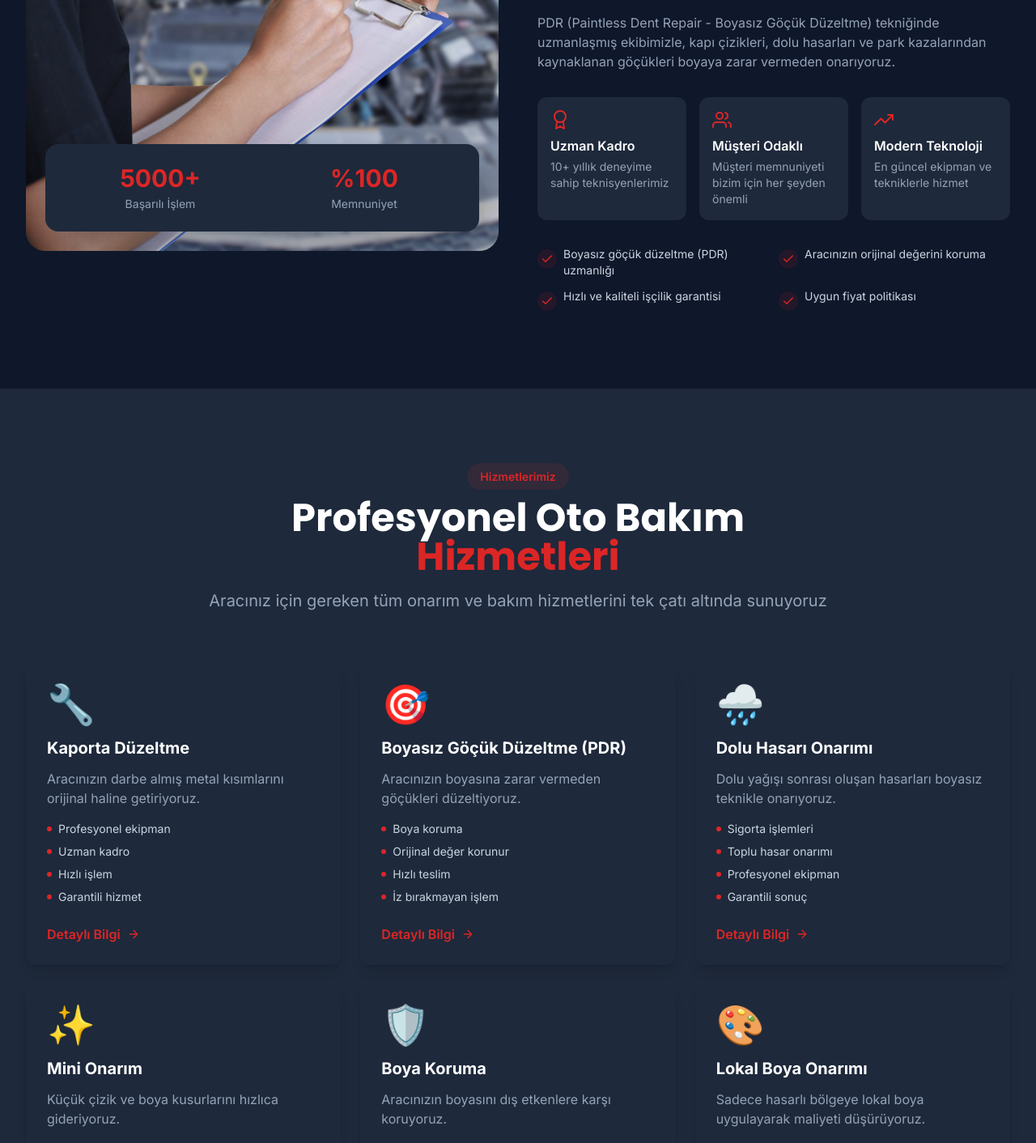
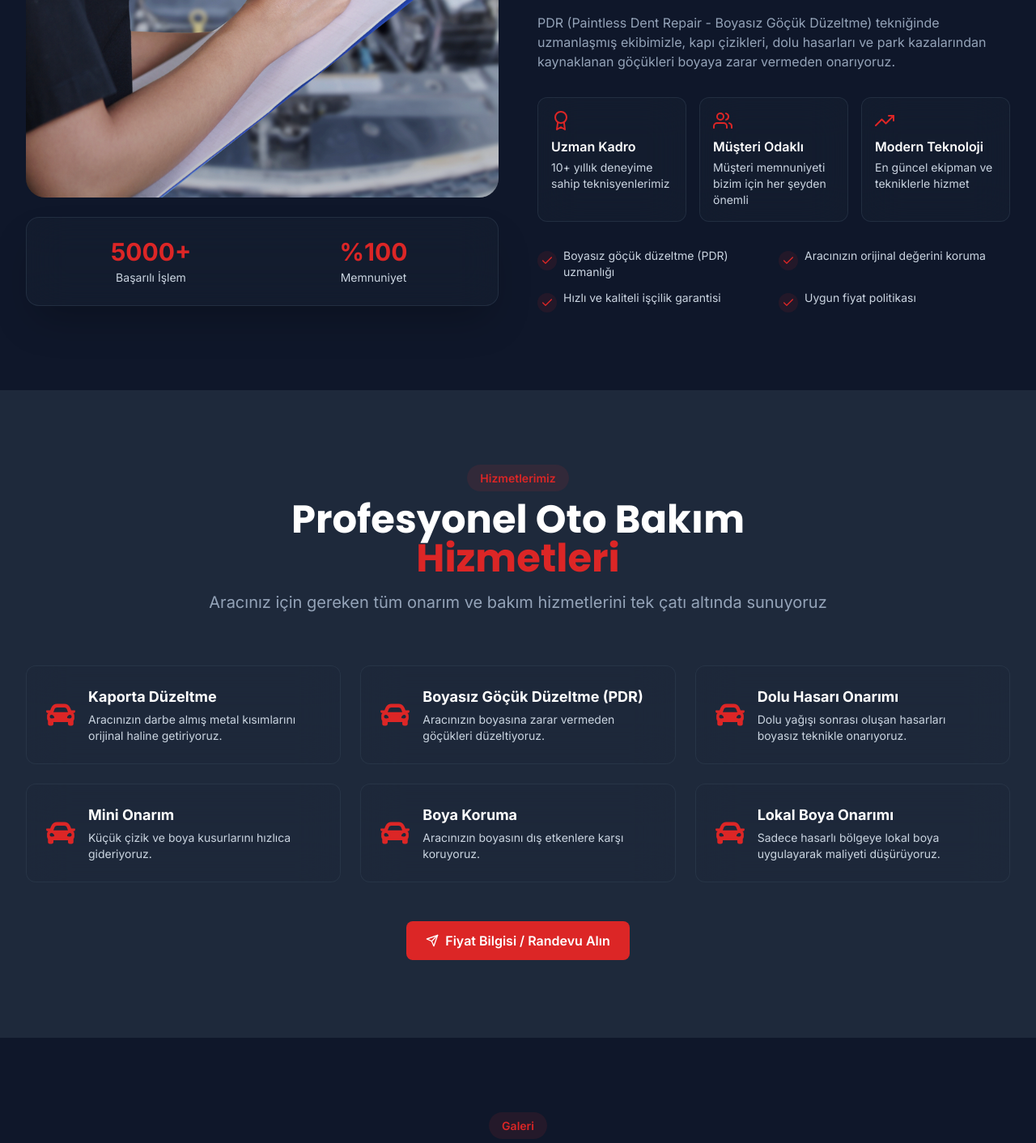
Before and after one commit to taqume/ozkanOtoGocuk, a Next.js app: page / in a window 1280 px wide. Shown: the part 1160-2572 px from the top of the page at 81% size. Built offline with nearby package versions, Linux system fonts and the light colour scheme.

Commit message:
hizmetlerimiz bölümü de güncellendi

```diff
--- a/components/sections/About.tsx
+++ b/components/sections/About.tsx
@@ -40,7 +40,7 @@ const About = () => {
             whileInView={{ opacity: 1, x: 0 }}
             viewport={{ once: true }}
             transition={{ duration: 0.6 }}
-            className="relative"
+            className="space-y-6"
           >
             <div className="relative w-full h-[500px] rounded-3xl overflow-hidden">
               <Image
@@ -52,18 +52,18 @@ const About = () => {
               />
               {/* Gradient overlay */}
               <div className="absolute inset-0 bg-gradient-to-t from-slate-900/30 to-transparent"></div>
+            </div>
 
-              {/* Overlay Stats Card */}
-              <div className="absolute bottom-6 left-6 right-6 bg-slate-800 rounded-2xl shadow-2xl p-6">
+            {/* Stats Card - Below Image */}
+            <div className="bg-slate-800/30 backdrop-blur-xl border border-slate-700/50 rounded-2xl shadow-2xl p-6">
               <div className="grid grid-cols-2 gap-4">
                 <div className="text-center">
                   <div className="text-3xl font-bold text-primary mb-1">5000+</div>
-                    <div className="text-sm text-slate-400">Başarılı İşlem</div>
+                  <div className="text-sm text-slate-300">Başarılı İşlem</div>
                 </div>
                 <div className="text-center">
                   <div className="text-3xl font-bold text-primary mb-1">%100</div>
-                    <div className="text-sm text-slate-400">Memnuniyet</div>
-                  </div>
+                  <div className="text-sm text-slate-300">Memnuniyet</div>
                 </div>
               </div>
             </div>
@@ -109,11 +109,11 @@ const About = () => {
                   whileInView={{ opacity: 1, y: 0 }}
                   viewport={{ once: true }}
                   transition={{ delay: index * 0.1 }}
-                  className="bg-slate-800 p-4 rounded-xl"
+                  className="bg-slate-800/30 backdrop-blur-xl border border-slate-700/50 p-4 rounded-xl hover:bg-slate-800/40 transition-all duration-300"
                 >
                   <div className="text-primary mb-2">{feature.icon}</div>
                   <h3 className="font-semibold mb-1 text-white">{feature.title}</h3>
-                  <p className="text-sm text-slate-400">
+                  <p className="text-sm text-slate-300">
                     {feature.description}
                   </p>
                 </motion.div>
--- a/components/sections/Services.tsx
+++ b/components/sections/Services.tsx
@@ -1,9 +1,9 @@
 'use client';
 
-import Link from 'next/link';
 import { motion } from 'framer-motion';
-import { SERVICES } from '@/lib/data';
-import { FiArrowRight } from 'react-icons/fi';
+import { SERVICES, getWhatsAppLink } from '@/lib/data';
+import { FiSend } from 'react-icons/fi';
+import { FaCar } from 'react-icons/fa';
 
 const Services = () => {
   return (
@@ -40,44 +40,25 @@ const Services = () => {
               whileInView={{ opacity: 1, y: 0 }}
               viewport={{ once: true }}
               transition={{ delay: index * 0.1 }}
-              className="card group hover:border-primary border-2 border-transparent"
+              className="bg-slate-800/30 backdrop-blur-xl border border-slate-700/50 rounded-xl p-6 flex items-center gap-4 hover:bg-slate-800/40 hover:border-primary/50 transition-all duration-300 group"
             >
               {/* Icon */}
-              <div className="text-5xl mb-4 transform group-hover:scale-110 transition-transform">
-                {service.icon}
+              <div className="text-4xl text-primary flex-shrink-0 transform group-hover:scale-110 transition-transform">
+                <FaCar />
               </div>
 
+              {/* Content */}
+              <div className="flex-1">
                 {/* Title */}
-              <h3 className="text-xl font-bold mb-3 group-hover:text-primary transition-colors">
+                <h3 className="text-lg font-bold mb-1 group-hover:text-primary transition-colors">
                   {service.title}
                 </h3>
 
                 {/* Description */}
-              <p className="text-slate-400 mb-4">
+                <p className="text-slate-300 text-sm">
                   {service.description}
                 </p>
-
-              {/* Features */}
-              <ul className="space-y-2 mb-6">
-                {service.features.map((feature, idx) => (
-                  <li
-                    key={idx}
-                    className="flex items-center gap-2 text-sm text-slate-300"
-                  >
-                    <span className="w-1.5 h-1.5 rounded-full bg-primary"></span>
-                    {feature}
-                  </li>
-                ))}
-              </ul>
-
-              {/* Learn More Link */}
-              <Link
-                href="/hizmetlerimiz"
-                className="inline-flex items-center gap-2 text-primary font-semibold group-hover:gap-3 transition-all"
-              >
-                Detaylı Bilgi
-                <FiArrowRight />
-              </Link>
+              </div>
             </motion.div>
           ))}
         </div>
@@ -89,10 +70,15 @@ const Services = () => {
           viewport={{ once: true }}
           className="text-center mt-12"
         >
-          <Link href="/hizmetlerimiz" className="btn-primary inline-flex items-center gap-2">
-            Tüm Hizmetleri Görüntüle
-            <FiArrowRight />
-          </Link>
+          <a
+            href={getWhatsAppLink('Merhaba, hizmetleriniz hakkında fiyat bilgisi almak ve randevu oluşturmak istiyorum.')}
+            target="_blank"
+            rel="noopener noreferrer"
+            className="btn-primary inline-flex items-center gap-2"
+          >
+            <FiSend />
+            Fiyat Bilgisi / Randevu Alın
+          </a>
         </motion.div>
       </div>
     </section>
```
Lines whose indentation alone changed are shown as unchanged.
